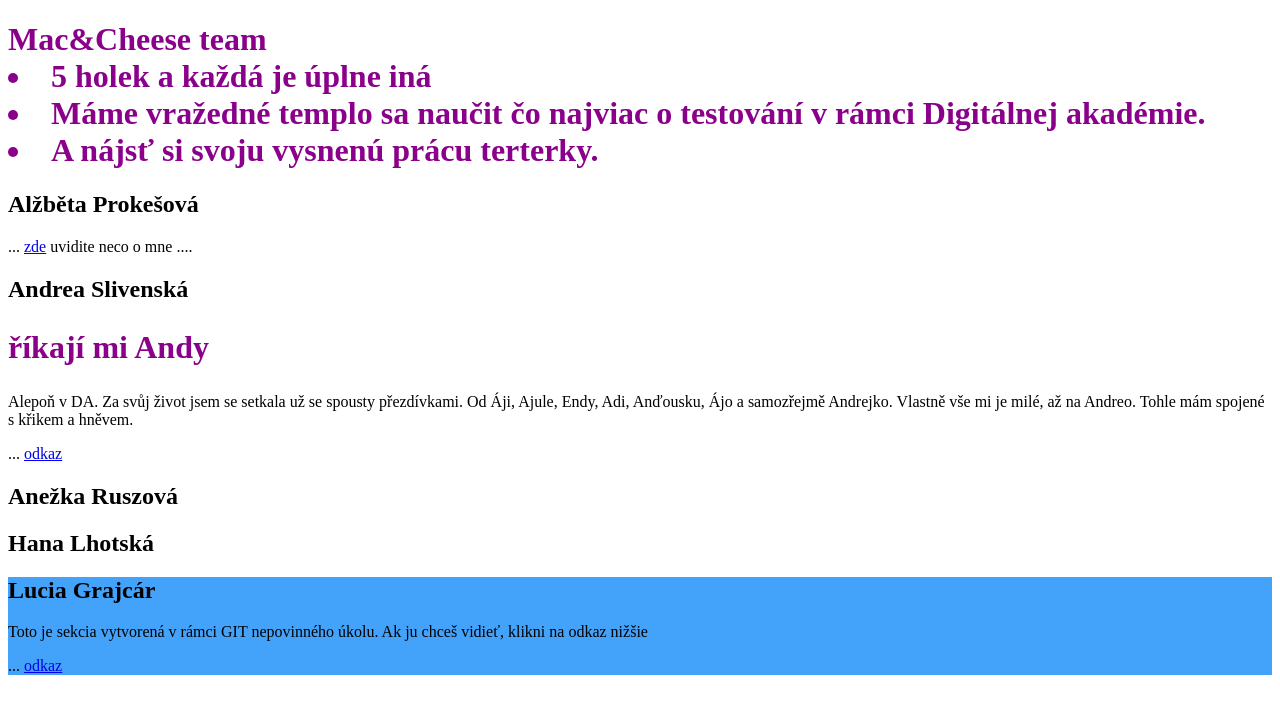
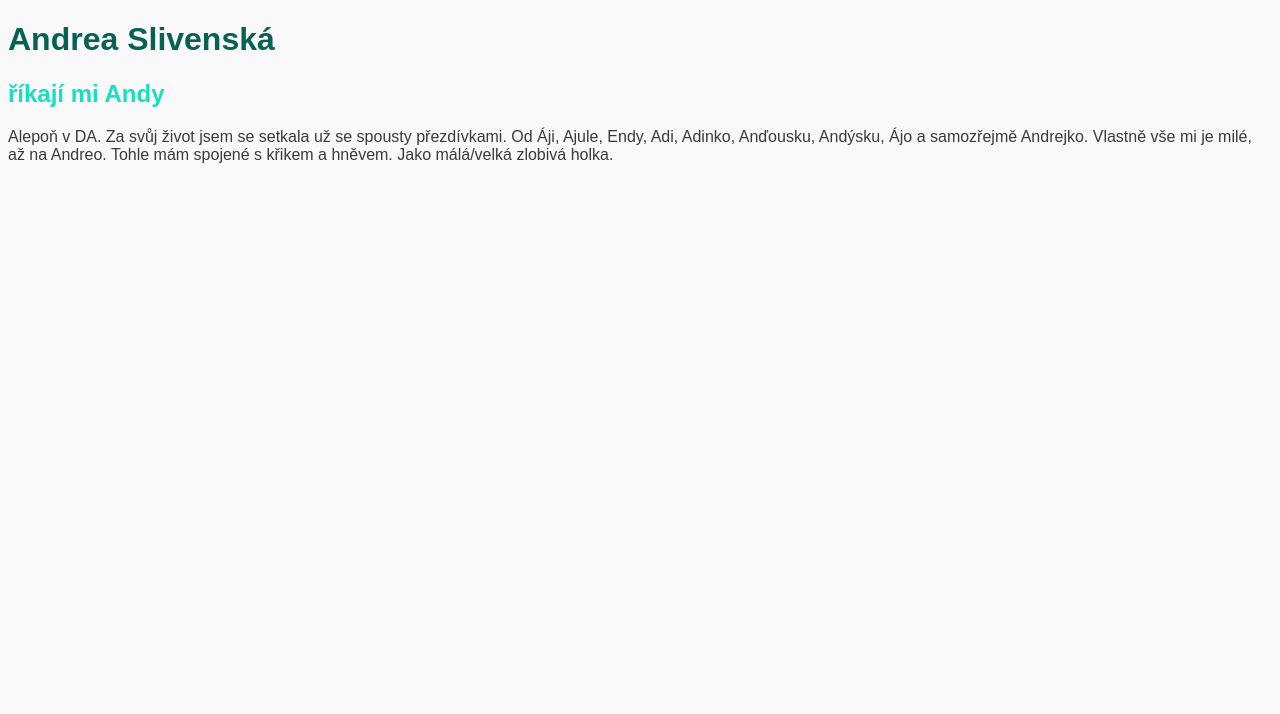
Before and after one commit to MFarka7/Mac-Cheese, a plain HTML site: page Andy/Andy_index.html in a window 1280 px wide. Drawn offline with Linux system fonts and the light colour scheme; files that its build step writes are made by us from their sources.

Commit message:
Finální úprava Andy2

```diff
--- a/Andy/Andy_index.html
+++ b/Andy/Andy_index.html
@@ -1,47 +1,13 @@
 <!DOCTYPE html>
-<html lang="en">
+<html lang="cs">
 <head>
-    <meta charset="UTF-8">
-    <meta name="viewport" content="width=device-width, initial-scale=1.0">
-    <title>Git Excercise</title>
-    <link rel="stylesheet" href="mycss.css">
+  <meta charset="UTF-8" />
+  <title>Andrea Slivenská</title>
+  <link rel="stylesheet" href="Andy_mycss.css" />
 </head>
 <body>
-    <header>
-        <h1>Mac&Cheese team
-        <li>5 holek a každá je úplne iná</li>
-        <li>Máme vražedné templo sa naučit čo najviac o testování v rámci Digitálnej akadémie.</li>
-        <li>A nájsť si svoju vysnenú prácu terterky.</li>
-    </h1>
-    </header>
-
-    <section id="AlzbetaP">
-        <h2>Alžběta Prokešová</h2>
-        <p>... <a href="Bety2/Bety.html"> zde</a> uvidite neco o mne ....</p>
-    </section>
-
-    <section id="AndreaS">
-        <h2><b></b>Andrea Slivenská</b></h2>
-        <h1>říkají mi Andy</h1>
-        <p>Alepoň v DA. Za svůj život jsem se setkala už se spousty přezdívkami. Od Áji, Ajule, Endy, Adi, Anďousku, Ájo a samozřejmě Andrejko. Vlastně vše mi je milé, až na Andreo. Tohle mám spojené s křikem a hněvem.</p>
-        <p>... <a href="Andy/Andy_index.html"> odkaz</a></p>
-    </section>
-
-    <section id="AnezkaR">
-        <h2>Anežka Ruszová</h2>
-        <p></p>
-    </section>
-
-    <section id="HanaL">
-        <h2>Hana Lhotská</h2>
-        <p></p>
-    </section>
-
-    <section id="LuciaG">
-        <h2>Lucia Grajcár</h2>
-        <p>Toto je sekcia vytvorená v rámci GIT nepovinného úkolu. Ak ju chceš vidieť, klikni na odkaz nižšie</p>
-        <p>... <a href="Lucia_Grajcar/LG_index.html">odkaz</a></p>
-    </section>
-
+  <h1>Andrea Slivenská</h1>
+  <h2>říkají mi Andy</h2>
+  <p>Alepoň v DA. Za svůj život jsem se setkala už se spousty přezdívkami. Od Áji, Ajule, Endy, Adi, Adinko, Anďousku, Andýsku, Ájo a samozřejmě Andrejko. Vlastně vše mi je milé, až na Andreo. Tohle mám spojené s křikem a hněvem. Jako málá/velká zlobivá holka.</p>
 </body>
 </html>
--- a/Andy/Andy_mycss.css
+++ b/Andy/Andy_mycss.css
@@ -1,39 +1,27 @@
-
-body{
-   background-color: initial;
+body {
+  background-color: #f9f9f9; /* světlé pozadí */
+  color: #333333; /* základní text */
+  font-family: Arial, sans-serif;
 }
 
-#AlzbetaP{
-   background-color: initial;
-   font-family:initial;
-   color:initial;
-
+h1 {
+  color: #076256; /* fialová barva pro hlavní nadpis */
 }
 
-#AndreaS{
-   background-color:darkgreen;
-   font-family: initial;
-   color:aquamarine;
-
+h2 {
+  color: #18dfc1; /* modrozelená barva pro podnadpisy */
 }
 
-#AnezkaR{
-   background-color:blueviolet;
-   font-family:'Times New Roman', Times, serif;
-   color:initial;
-
+p {
+  color: #3a3a3a; /* tmavě šedý text v odstavcích */
 }
 
-#HanaL{
-   background-color:pink;
-   font-family:'Courier New', Courier, monospace;
-   color:gray;
-
+a {
+  color: #6f9a93; /* červený odkaz */
+  text-decoration: none;
 }
 
-#LuciaG{
-   background-color:violet;
-   font-family: arial;
-   color:gray;
-
+a:hover {
+  text-decoration: underline;
+  color: #1e91e3; /* jiná barva odkazu při najetí myší */
 }
--- a/mycss.css
+++ b/mycss.css
@@ -16,7 +16,7 @@ h1 {
 }
 
 #AndreaS{
-   background-color:initial;
+   background-color: rgb(234, 255, 253);
    font-family: initial;
    color:initial;
 
```
Also changed, not shown: index.html (+2 -0 lines), 1 other file.
